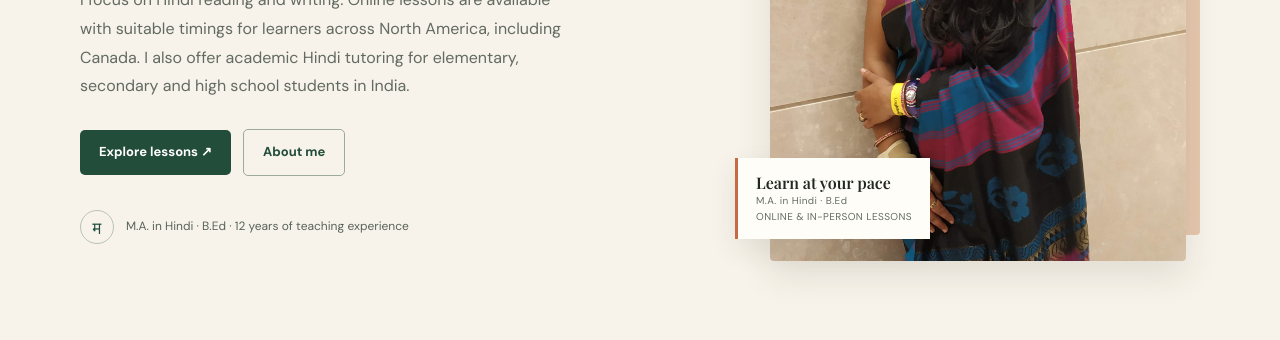
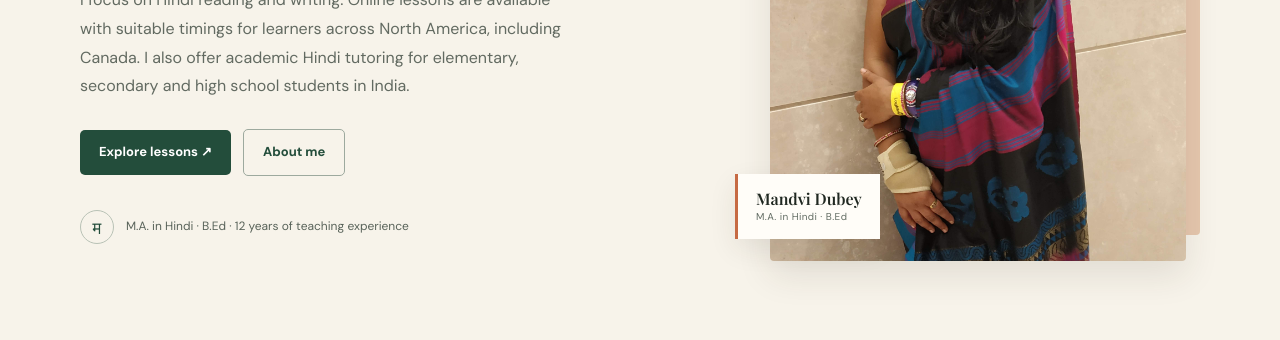
Before and after one commit to adubey-devops/mandvi-hindi-learning, a plain HTML site: page index.html in a window 1280 px wide. Shown: the part 410-750 px from the top of the page. Drawn offline with nearby package versions, Linux system fonts and the light colour scheme.

Commit message:
Simplify portrait caption to name and education

```diff
--- a/index.html
+++ b/index.html
@@ -18,7 +18,7 @@
 <body>
 <header class="wrap topbar"><a class="brand" href="#top">Mandvi <span>Dubey</span></a><nav aria-label="Main navigation"><a href="#about">About</a><a href="#lessons">Lessons</a><a href="#certification">Certification</a><a href="#experience">Experience</a><a href="#reviews">Reviews</a><a class="nav-cta" href="#contact">Get in touch ↗</a></nav></header>
 <main id="top">
-<section class="wrap hero"><div><div class="eyebrow">Hindi lessons with a personal touch</div><h1>Find your voice<br><em>in Hindi.</em></h1><p>I focus on Hindi reading and writing. Online lessons are available with suitable timings for learners across North America, including Canada. I also offer academic Hindi tutoring for elementary, secondary and high school students in India.</p><div class="actions"><a class="button" href="#contact">Explore lessons <span aria-hidden="true">&nbsp;↗</span></a><a class="button secondary" href="#about">About me</a></div><div class="small-proof"><div class="proof-mark">म</div><span>M.A. in Hindi · B.Ed · 12 years of teaching experience</span></div></div><div class="hero-photo"><img src="mandvi-dubey.jpg" alt="Mandvi Dubey, Hindi educator"><div class="photo-tag"><strong>Learn at your pace</strong><span>M.A. in Hindi · B.Ed</span><span>ONLINE &amp; IN-PERSON LESSONS</span></div></div></section>
+<section class="wrap hero"><div><div class="eyebrow">Hindi lessons with a personal touch</div><h1>Find your voice<br><em>in Hindi.</em></h1><p>I focus on Hindi reading and writing. Online lessons are available with suitable timings for learners across North America, including Canada. I also offer academic Hindi tutoring for elementary, secondary and high school students in India.</p><div class="actions"><a class="button" href="#contact">Explore lessons <span aria-hidden="true">&nbsp;↗</span></a><a class="button secondary" href="#about">About me</a></div><div class="small-proof"><div class="proof-mark">म</div><span>M.A. in Hindi · B.Ed · 12 years of teaching experience</span></div></div><div class="hero-photo"><img src="mandvi-dubey.jpg" alt="Mandvi Dubey, Hindi educator"><div class="photo-tag"><strong>Mandvi Dubey</strong><span>M.A. in Hindi · B.Ed</span></div></div></section>
 <div class="marquee">READ <span>✳</span> WRITE <span>✳</span> CONNECT <span>✳</span> LEARN HINDI WITH CONFIDENCE</div>
 <section class="section wrap" id="about"><div class="about-grid"><div><div class="section-heading"><div class="eyebrow">A little about me</div><h2>Language opens a world of connection.</h2><p>I am a Hindi educator who brings care, clarity and years of classroom experience to every lesson.</p></div><p style="color:var(--muted);font-size:14px;line-height:1.85">With a Master’s degree in Hindi and a Bachelor of Education, I have taught as a guest lecturer at T. John College and Dayanand Sagar College in Bengaluru. I have also supported secondary and high school students through online and in-person tutoring, helping learners strengthen their skills and prepare with confidence.</p><div class="facts"><div class="fact"><b>12 years</b><span>Teaching experience</span></div><div class="fact"><b>1:1</b><span>Personalized learning</span></div></div></div><aside class="about-note"><h3>A patient, practical approach</h3><p>Every learner comes with a different reason to learn. Lessons are shaped around your current level, goals and pace, with steady practice and clear guidance.</p><p>From recognizing Devanagari letters to reading and writing with greater fluency, we’ll build skills one step at a time.</p></aside></div></section>
 <section class="section lessons" id="lessons"><div class="wrap"><div class="section-heading"><div class="eyebrow">Ways to learn</div><h2>Lessons that meet you where you are.</h2><p>Choose a focus that fits your goals. Lesson format and schedule can be discussed together.</p></div><div class="lesson-grid"><article class="lesson"><span class="num">01 / BEGIN</span><h3>Hindi foundations</h3><p>Start with Devanagari, pronunciation, vocabulary and the building blocks of reading and writing.</p></article><article class="lesson"><span class="num">02 / GROW</span><h3>Reading &amp; writing</h3><p>Develop comprehension, spelling and written expression through guided practice and feedback.</p></article><article class="lesson"><span class="num">03 / PREPARE</span><h3>School support</h3><p>Hindi tutoring for students in India following state board, CBSE or ICSE curricula, including secondary and high school board exam preparation.</p></article></div></div></section>
```
